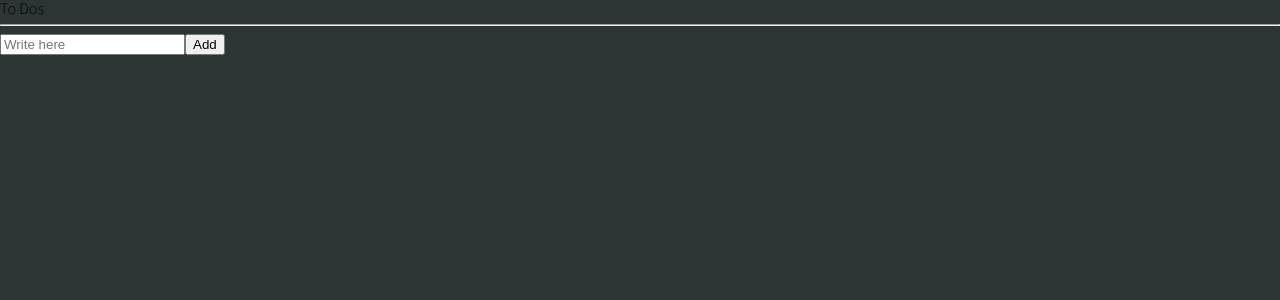
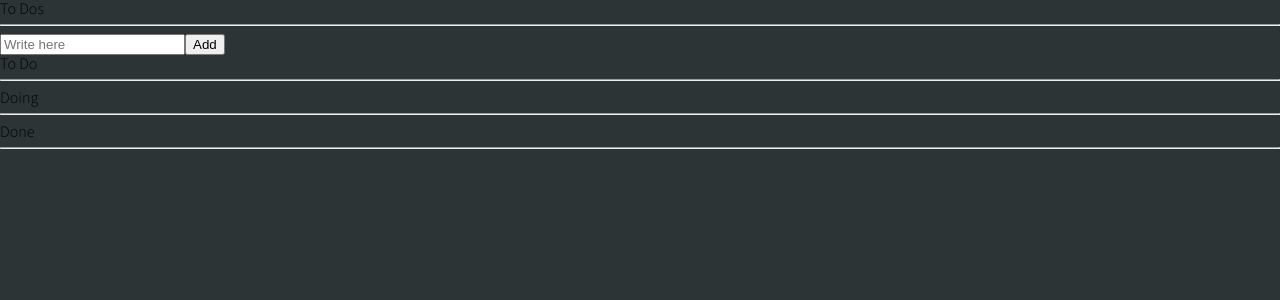
Before and after one commit to ANchangwan/STATE-MANAGEMENT-with-Recoil, a React (Create React App) app: page / in a window 1280 px wide. Shown: the top 300 px of the page. Built offline with nearby package versions, Linux system fonts and the light colour scheme.

Commit message:
Selector 추가

```diff
--- a/src/atoms.tsx
+++ b/src/atoms.tsx
@@ -1,5 +1,5 @@
-import { atom } from "recoil";
-
+import { selector, atom } from "recoil";
+//
 export interface IToDo {
   text: string;
   id: number;
@@ -10,3 +10,15 @@
   key: "toDo",
   default: [],
 });
+
+export const toDoSelector = selector({
+  key: "toDoSelector",
+  get: ({ get }) => {
+    const toDos = get(toDoState);
+    return [
+      toDos.filter((toDo) => toDo.category === "TO_DO"),
+      toDos.filter((toDo) => toDo.category === "DOING"),
+      toDos.filter((toDo) => toDo.category === "DONE"),
+    ];
+  },
+});
--- a/src/components/ToDoList.tsx
+++ b/src/components/ToDoList.tsx
@@ -1,22 +1,37 @@
 import React from "react";
 import CreateToDo from "./CreateTodo";
-import { toDoState } from "../atoms";
+import { toDoSelector, toDoState } from "../atoms";
 import { useRecoilValue } from "recoil";
 import ToDo from "./ToDo";
 // setValue 값이 유효하면 input에 입력된 값을 지움
 function ToDoList() {
-  const toDos = useRecoilValue(toDoState);
-  console.log(toDos);
+  const [toDo, doing, done] = useRecoilValue(toDoSelector);
   return (
     <div>
       <h1>To Dos</h1>
       <hr />
       <CreateToDo />
+      <h2>To Do</h2>
       <ul>
-        {toDos.map((toDo) => (
+        {toDo.map((toDo) => (
           <ToDo key={toDo.id} {...toDo} />
         ))}
       </ul>
+      <hr />
+      <h2>Doing</h2>
+      <ul>
+        {doing.map((toDo) => (
+          <ToDo key={toDo.id} {...toDo} />
+        ))}
+      </ul>
+      <hr />
+      <h2>Done</h2>
+      <ul>
+        {done.map((toDo) => (
+          <ToDo key={toDo.id} {...toDo} />
+        ))}
+      </ul>
+      <hr />
     </div>
   );
 }
```
Also changed, not shown: 1 other file (tests, documents, lock files or other folders).
